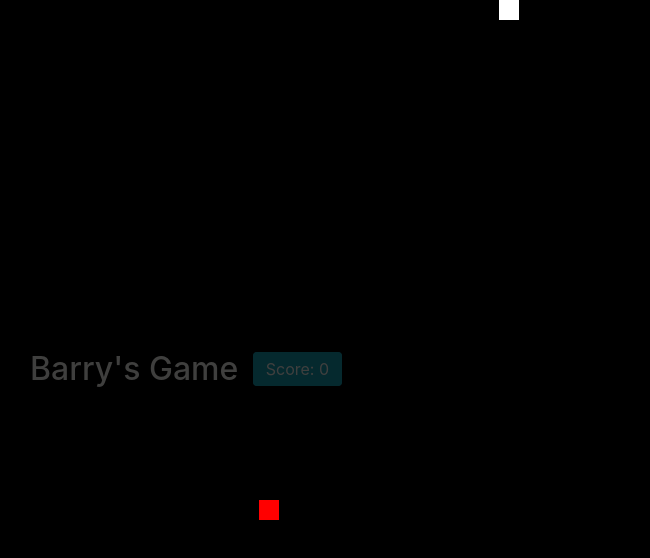
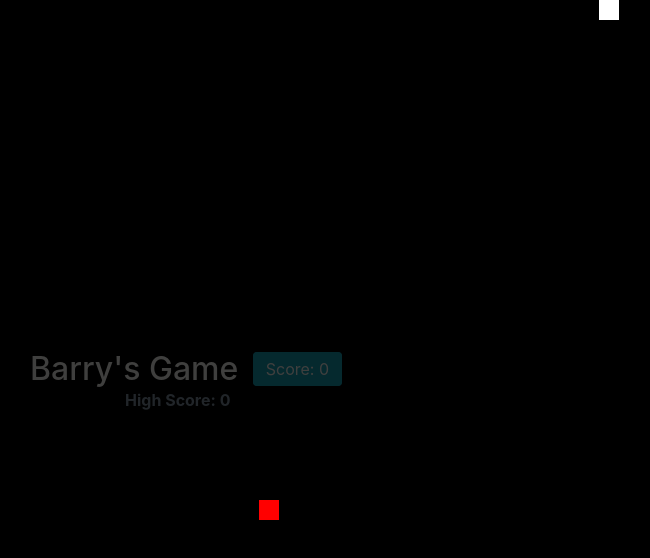
Before and after one commit to nbrinson2/javascript, a plain HTML site: page snake-game/index.html in a window 1280 px wide. Shown: the whole page, without its empty margins (501-1151 px from the left). Drawn offline with nearby package versions, Linux system fonts and the light colour scheme.

Commit message:
add high score

```diff
--- a/snake-game/index.html
+++ b/snake-game/index.html
@@ -18,6 +18,7 @@
         <h2>Barry's Game</h2>
 
         <h2 class="btn btn-info">Score: <span class="score"> 0 </span></h2>
+        <p>High Score: <span class="high-score">37</span></p>
     </div>
     <script src="static/fruit.js"></script>
     <script src="static/snake.js"></script>
--- a/snake-game/static/draw.js
+++ b/snake-game/static/draw.js
@@ -18,12 +18,40 @@ var grd = ctx.createLinearGradient(0, 0, canvasWidth, 0);
 ctx.fillStyle = grd;
 ctx.fillRect(0, 0, canvasWidth, canvasHeight);
 
-
 //no of rows and columns
 const rows = canvasHeight / boxScale;
 const columns = canvasWidth / boxScale;
 
 var snake;
+var intervalCounter = 90;
+
+function interval(interval) {
+  setInterval(x, interval);
+}
+
+function x() {
+  ctx.clearRect(0, 0, canvasWidth, canvasHeight);
+  ctx.fillStyle = grd;
+  ctx.fillRect(0, 0, canvasWidth, canvasHeight);
+  fruit.drawFruit();
+  snake.move();
+  snake.drawSnake();
+
+  if (snake.eat(fruit)) {
+    fruit.locate();
+
+    // ADD INCREASING SPEED
+    // intervalCounter -= 5;
+    // clearInterval(interval);
+    // interval(intervalCounter);
+  }
+
+  if(snake.collision()) {
+
+  }
+  document.querySelector(".score").innerText = snake.score;
+  document.querySelector(".high-score").innerText = snake.highScore;
+}
 
 //this calls itself
 function InitialSetUP(firstTimeSetup) {
@@ -34,30 +62,14 @@ function InitialSetUP(firstTimeSetup) {
     snake = new snake();
     fruit = new fruit();
     fruit.locate();
-    initialInterval = 100;
   }
-  window.setInterval(function () {
-    ctx.clearRect(0, 0, canvasWidth, canvasHeight);
-    ctx.fillStyle = grd;
-    ctx.fillRect(0, 0, canvasWidth, canvasHeight);
-    fruit.drawFruit();
-    snake.move();
-    snake.drawSnake();
-
-    if (snake.eat(fruit)) {
-      fruit.locate();
-      initialInterval -= 10;
-    }
-
-    snake.collision();
-    document.querySelector(".score").innerText = snake.score;
-  }, initialInterval);
+  interval(intervalCounter);
 }
 
 InitialSetUP(true);
 
 window.addEventListener("keydown", function (event) {
-  dirSound.play();
+//   dirSound.play();
   var dir = event.key;
   snake.changeDirection(dir);
 });
@@ -65,6 +77,4 @@ window.addEventListener("keydown", function (event) {
 window.addEventListener("resize", function (event) {
   canvasHeight = window.innerHeight - 10;
   canvasWidth = window.innerWidth - 10;
-
-  InitialSetUP(false);
 });
--- a/snake-game/static/snake.js
+++ b/snake-game/static/snake.js
@@ -7,6 +7,7 @@ function snake(){
     this.yVelocity = 0;
     this.score=0;
     this.tail = [];
+    this.highScore = 0;
 
     //drawing snake of size boxScale*boxScale
     this.drawSnake = function(){
@@ -67,7 +68,8 @@ function snake(){
     this.eat = function(fruit) {
         if(this.x == fruit.x && this.y == fruit.y){
             this.score++;
-            eatSound.play();
+            this.highScore = this.score > this.highScore ? this.score : this.highScore;
+            // eatSound.play();
             return true;
         }
         return false;
@@ -78,11 +80,14 @@ function snake(){
         {
             if(this.x == this.tail[i].x && this.y == this.tail[i].y)
             {
+                this.highScore = this.score > this.highScore ? this.score : this.highScore;
                 this.score=0;
                 this.tail=[];
-                hitSound.play();
+                // hitSound.play();
+                return true;
 
             }
         }
+        return false;
     }
 }
--- a/snake-game/static/style.css
+++ b/snake-game/static/style.css
@@ -16,10 +16,15 @@ html {
   width: 375px;
 }
 
-.container > * {
+.container > h2 {
   display: inline;
   vertical-align: middle;
   margin: 5px;
   opacity: 0.25;
   color: #fbfaf5;
 }
+
+.container > p {
+    font-weight: bolder;
+    padding-left: 100px;
+}
```
